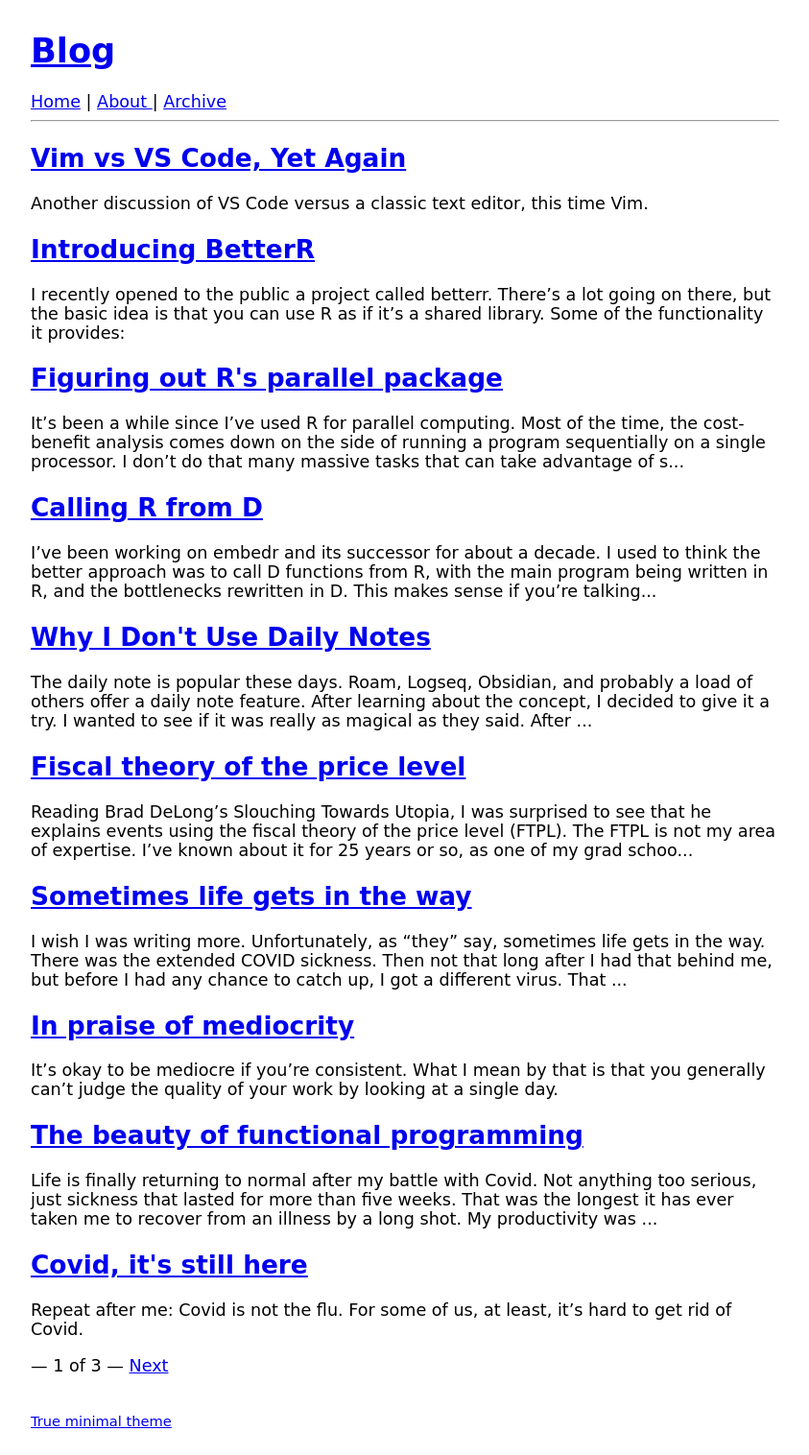
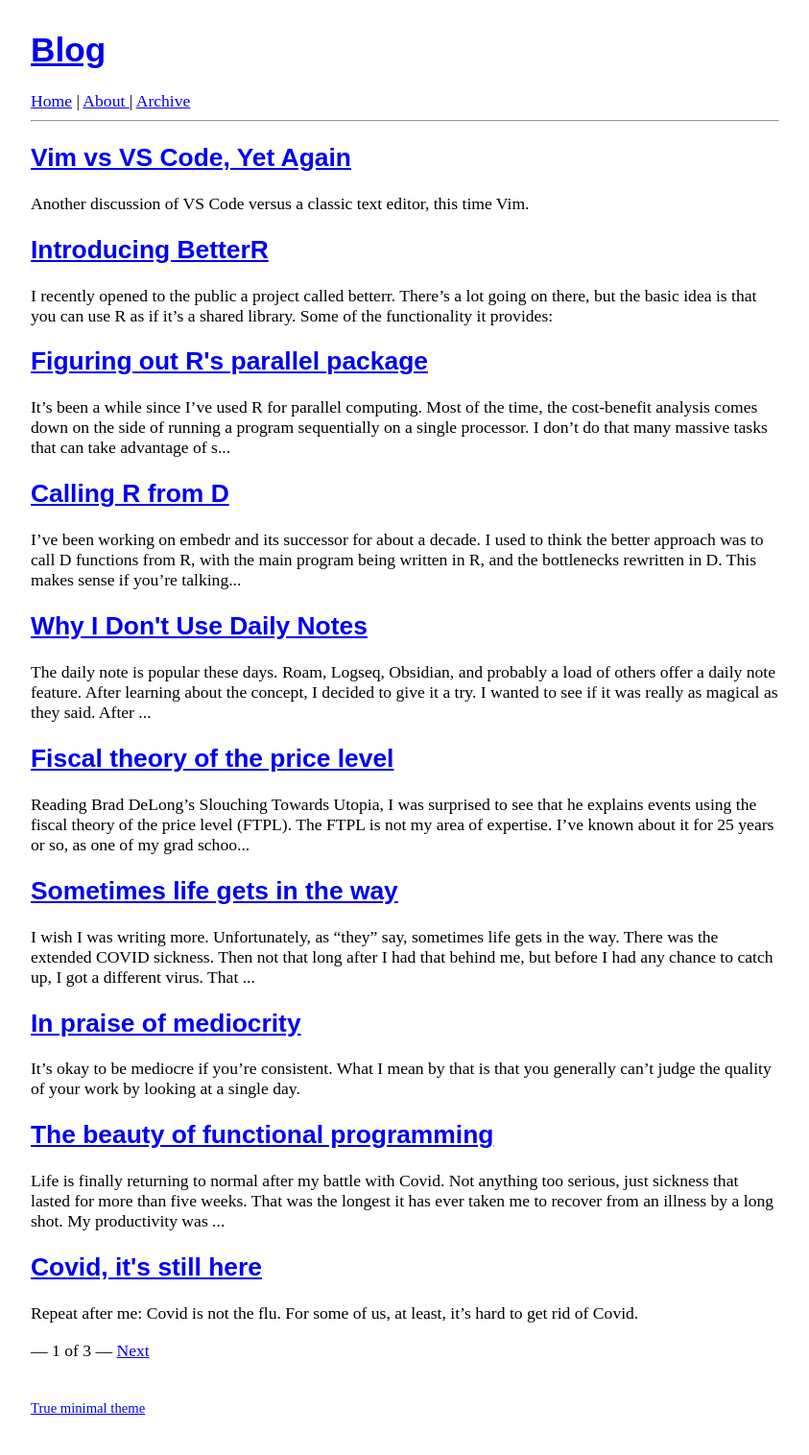
Before and after one commit to bachmeil/the-blog, a Jekyll site: the page built from index.html, in a window 1280 px wide. Shown: the whole page at 96% size, without its empty margins (218-1061 px from the left). Built offline with Jekyll 4.4.1, drawn with Linux system fonts in a browser that asks for light colours; the list of posts is cut into pages by our own code.

Commit message:
Update default.html

```diff
--- a/_layouts/default.html
+++ b/_layouts/default.html
@@ -16,7 +16,7 @@
         max-width: 780px;
         margin: auto;
         padding: 8px;
-        font-family: Seravek, 'Gill Sans Nova', 'DejaVu Sans', Ubuntu, Calibri, source-sans-pro, sans-serif;
+        font-family: serif, Times New Roman, Seravek, 'Gill Sans Nova', 'DejaVu Sans', Ubuntu, Calibri, source-sans-pro, sans-serif;
         font-size: 1.1em;
       }
 
@@ -25,6 +25,10 @@
         border-radius: 6px;
         padding: 8px;
       }
+
+        h1, h2, h3 {
+            font-family: sans-serif;
+        }
     </style>
     <meta name='viewport' content='width=device-width, initial-scale=1'>
 
```
